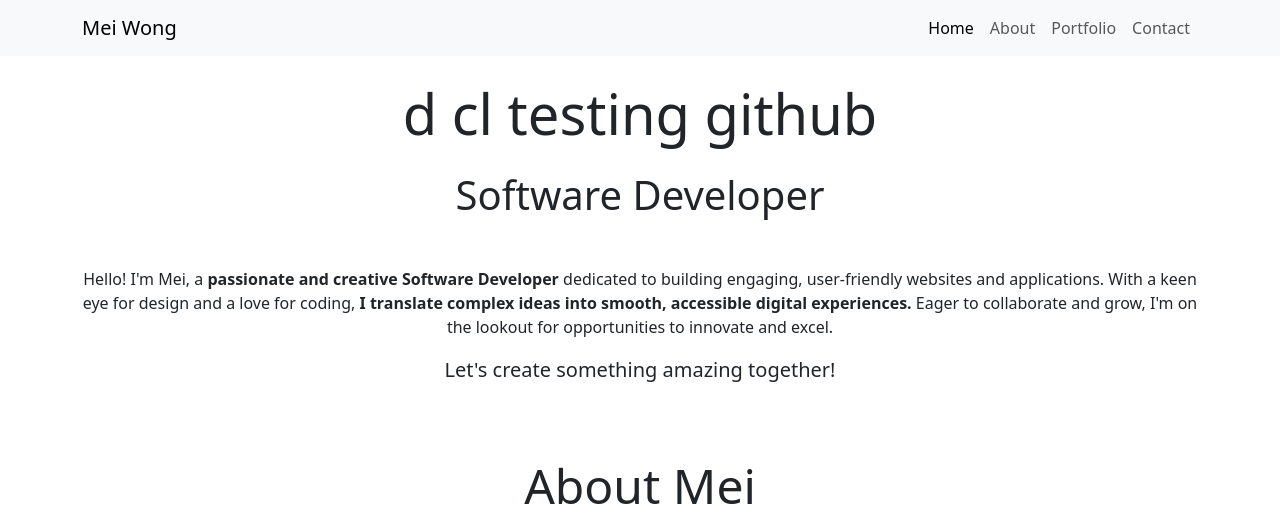
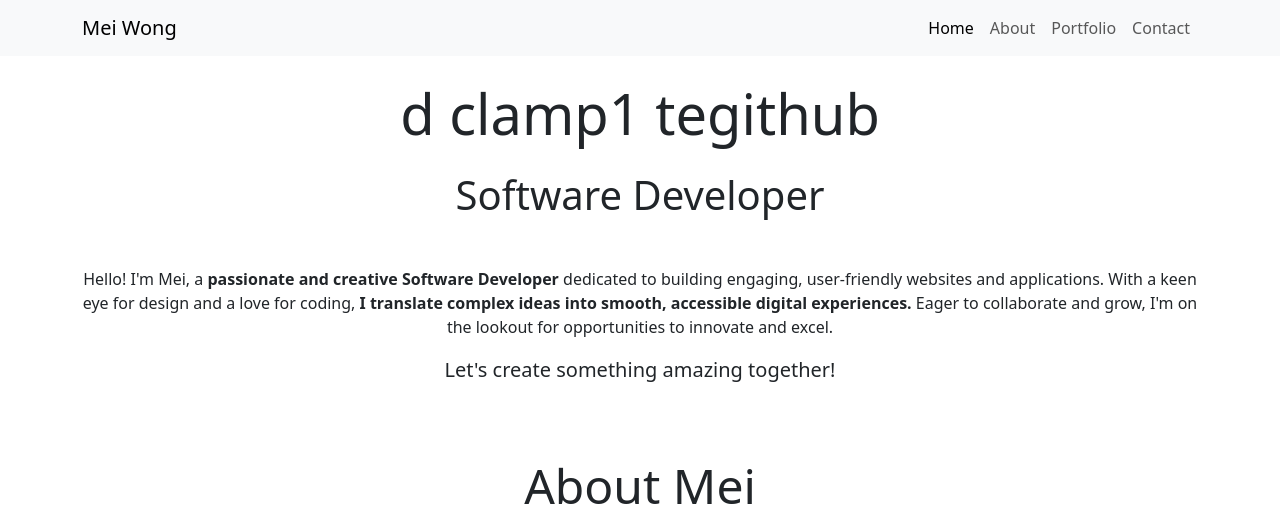
Before and after one commit to DavidClamp/bootstrap-test, a plain HTML site: page index.html in a window 1280 px wide. Shown: the top 527 px of the page. Drawn offline with nearby package versions, Linux system fonts and the light colour scheme.

Commit message:
atill testing github

```diff
--- a/index.html
+++ b/index.html
@@ -46,7 +46,7 @@
     <section class="row">
         <!-- text-center class used to centre all text inside column -->
         <div class="col-12 text-center">
-            <h1 class="display-4 my-4">d cl testing github</h1>
+            <h1 class="display-4 my-4">d clamp1 tegithub</h1>
             <!-- mb-5 gives extra margin spacing under subheading -->
             <h2 class="display-6 mb-5">Software Developer</h2>
             <p>
```
